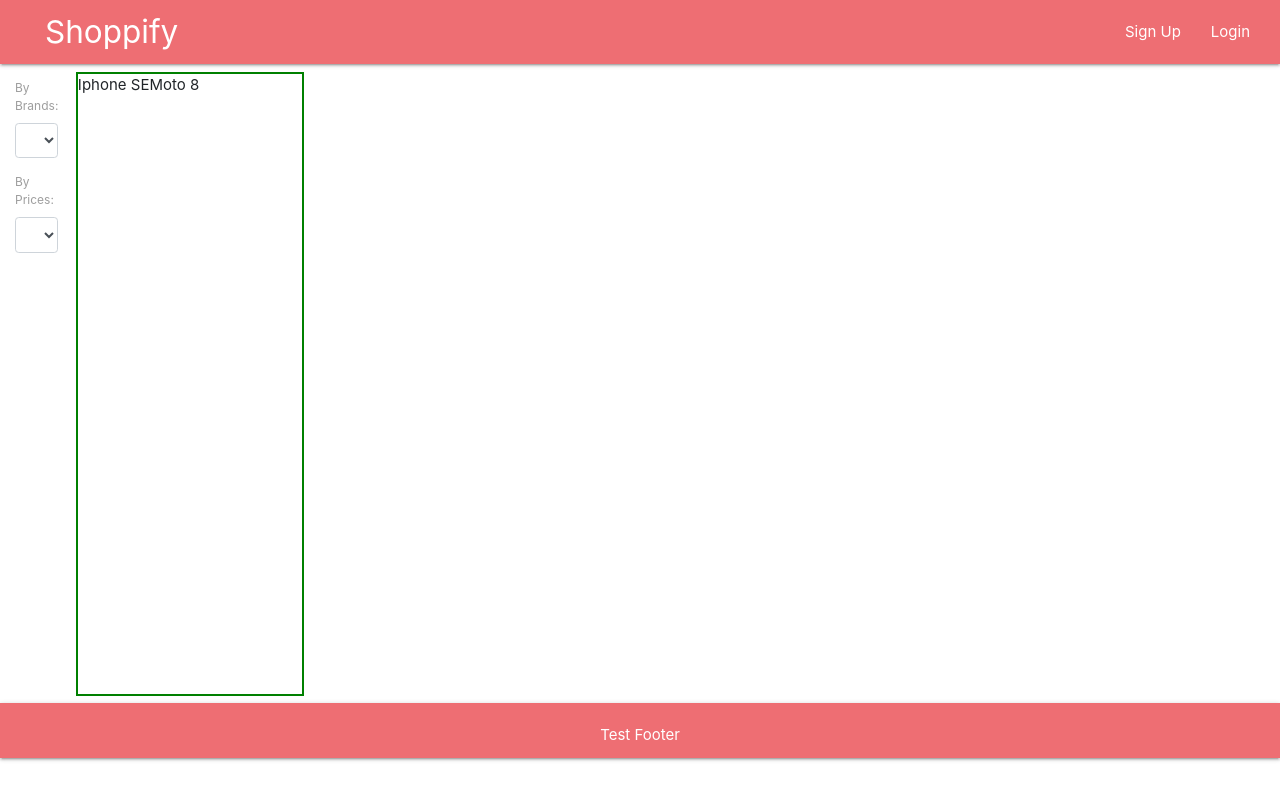
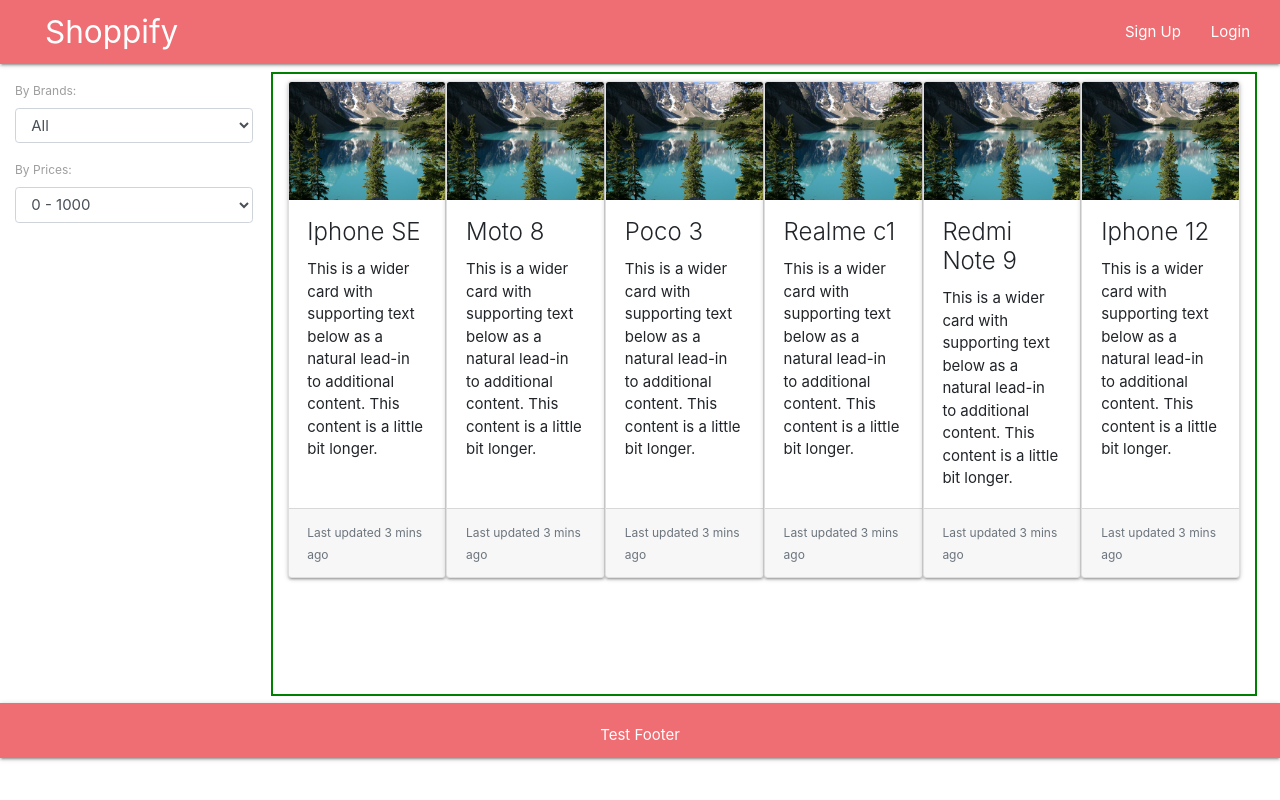
Before and after one commit to Gulsonmahesh/capstone-react, a React (Create React App) app: page / in a window 1280 px wide. Built offline with nearby package versions, Linux system fonts and the light colour scheme.

Commit message:
Added some products and css update

```diff
--- a/src/App.css
+++ b/src/App.css
@@ -3,7 +3,9 @@
     max-width: 500px;
     height: 80.5vh;
 }
-
+.cardContainer {
+    width: 280px;
+}
 @media (max-width: 360px)
 {
     #logincontainer {
--- a/src/components/dashboard/RightPane.js
+++ b/src/components/dashboard/RightPane.js
@@ -10,7 +10,9 @@ class RightPane extends Component {
     render() {
         return (
         <Fragment>
-            <ProductList products={this.props.product} />
+            <div className="container productcontainer">
+                <ProductList products={this.props.product} />
+            </div>
         </Fragment>
         )
     }
--- a/src/components/dashboard/dashboard.css
+++ b/src/components/dashboard/dashboard.css
@@ -16,6 +16,14 @@ label {
 
 .rightpane {
     border: 2px solid green;
+}
+
+.productcontainer {
+    display: flex;
+    flex-direction: row;
+    min-width: auto;
+    flex-wrap: inherit;
+    position: relative
 }
 
 @media (max-width: 480px) {
--- a/src/components/layout/Signout.js
+++ b/src/components/layout/Signout.js
@@ -1,8 +1,6 @@
 import { Fragment } from "react";
 import { connect } from 'react-redux';
 import { logOut } from '../../store/actions/authAction';
-
-
 
 const Signout = (props) => {
 
@@ -17,7 +15,7 @@ const Signout = (props) => {
                 <li><a href="/"><i className="medium material-icons">add_shopping_cart</i></a></li>
                 <li><a href="/" onClick={(event) => logout(event)} >Sign Out</a></li>
                 <li className="divider"></li>
-                <li><span data-target="dropdown1" className="btn-floating btn-large  d-none d-lg-block d-md-block waves-effect waves-light blue dropdown-trigger mt-1">MM</span></li>
+                <li><span data-target="dropdown1" className="btn-floating btn-small  d-none d-lg-block d-md-block waves-effect waves-light blue dropdown-trigger mt-3">MM</span></li>
             </ul>
         </Fragment>
     )
--- a/src/components/product/product.js
+++ b/src/components/product/product.js
@@ -1,11 +1,24 @@
 
 import React, { Fragment }  from 'react';
+import Image from "./sample-1.jpg";
 
 const Product = ({productData}) => {
-    console.log(productData);
+    const openProduct = (product) => {
+        alert(product.title);
+    }
+
     return (
         <Fragment>
-            {productData.title}
+            <div className="card cardContainer d-flex">
+                <img className="card-img-top" src={Image} alt="Card cap" onClick={() => openProduct(productData)} />
+                <div className="card-body">
+                <h5 className="card-title">{productData.title}</h5>
+                <p className="card-text">This is a wider card with supporting text below as a natural lead-in to additional content. This content is a little bit longer.</p>
+                </div>
+                <div className="card-footer">
+                <small className="text-muted">Last updated 3 mins ago</small>
+                </div>
+            </div>
         </Fragment>
     );
 }
--- a/src/components/user/Login.js
+++ b/src/components/user/Login.js
@@ -1,7 +1,7 @@
 import React, { Component } from 'react'
 import { connect } from 'react-redux';
 import{ loginAction } from '../../store/actions/authAction';
-
+import { Redirect } from 'react-router-dom';
 class Login extends Component {
     constructor(props) {
         super(props);
@@ -26,6 +26,8 @@ class Login extends Component {
 
     }
     render() {
+        const sessionUser = JSON.parse(sessionStorage.getItem('userStatus'));
+        console.log(sessionUser)
         const styleContainer = {
             // container: {
             //     maxWidth : '500px',
@@ -35,6 +37,7 @@ class Login extends Component {
                 color: 'black'
             }
         }
+        if (sessionUser && sessionUser.loginStatus) return <Redirect to="/"  />
         return (
             <div id="logincontainer" className="container mt-5">
             <form onSubmit = {this.handleSubmit} className="white p-sm-0 m-sm-0 p-5 m-5">
--- a/src/store/reducer/productReducer.js
+++ b/src/store/reducer/productReducer.js
@@ -2,6 +2,10 @@ const initProductState = {
     products: [
         {id:1, title:'Iphone SE'},
         {id:2, title:'Moto 8'},
+        {id:3, title:'Poco 3'},
+        {id:4, title:'Realme c1'},
+        {id:5, title:'Redmi Note 9'},
+        {id:6, title:'Iphone 12'},
     ]
 };
 
```
Also changed, not shown: public/asset/sample-1.jpg (added), src/components/product/sample-1.jpg (added).
